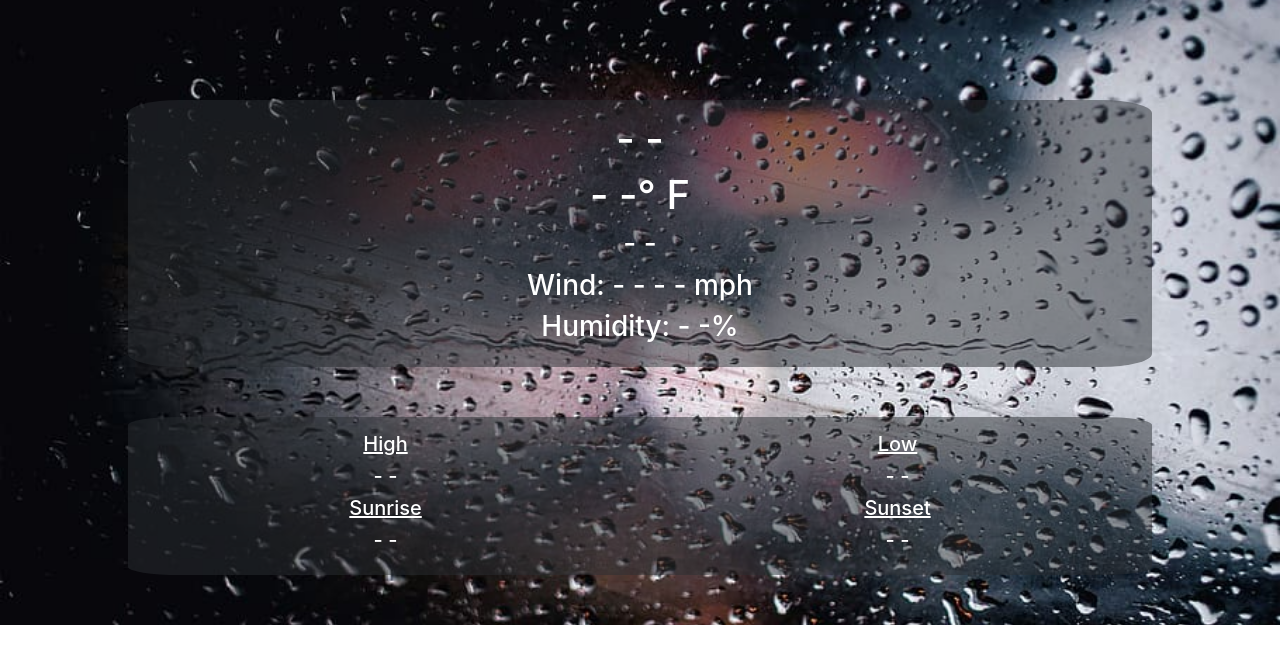
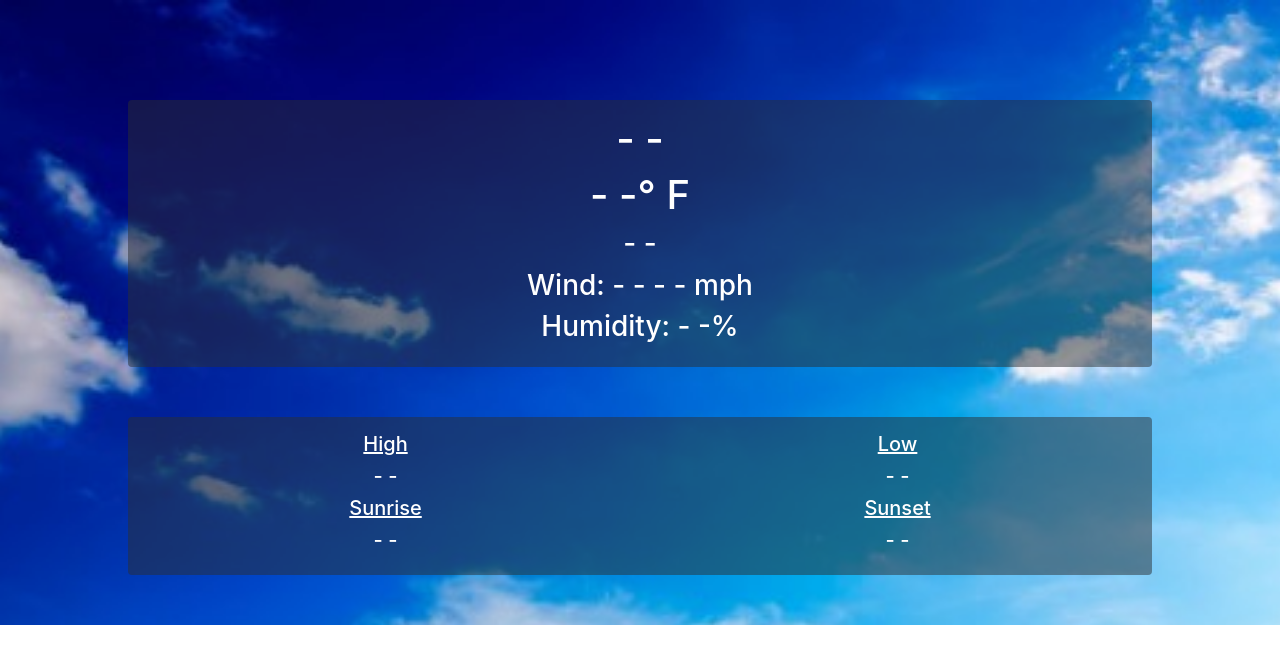
Before and after one commit to JameyMcAuliffe/weather-react, a React (Create React App) app: page / in a window 1280 px wide. Shown: the top 664 px of the page. Built offline with nearby package versions, Linux system fonts and the light colour scheme; no server answers.

Commit message:
background changes depending on current conditions

```diff
--- a/src/App.js
+++ b/src/App.js
@@ -1,20 +1,59 @@
-import React from 'react';
+import React, { useState, useEffect } from 'react';
 
 import Dashboard from './Components/Dashboard/Dashboard';
 import ClearNight from './images/clear_night_2.jpg';
 import ClearDay from './images/clear_2.jpg';
 import CloudyDay from './images/cloudy.jpeg';
+import CloudyNight from './images/cloudy_night.jpg';
 import Storm from './images/storm.jpeg';
 import RainyDay from './images/rainy_day.jpg';
 import RainyNight from './images/rainy_night.jpg';
+import Snow from './images/snow.jpg';
 
 import './App.css';
 
 
-function App() {
+const App = () => {
+
+	const [condition, setCondition] = useState();
+	const [dayTime, setDayTime] = useState(true);
+	const [conditionBackground, setConditionBackground] = useState(ClearDay);
+
+	let getCondition = ({id, day}) => {
+		setCondition(id);
+		setDayTime(day);
+	}
+
+	let getIdFirstDigit = (id) => {
+		return parseInt(id / 100);
+	}
+
+	useEffect(() => {
+		if (getIdFirstDigit(condition) === 2) {
+			setConditionBackground(Storm);
+		} else if (dayTime === true && (getIdFirstDigit(condition) === 3 || getIdFirstDigit(condition)) === 5) {
+			setConditionBackground(RainyDay);
+		} else if (dayTime === false && (getIdFirstDigit(condition) === 3 || getIdFirstDigit(condition)) === 5) {
+			setConditionBackground(RainyNight);
+		}
+			else if (getIdFirstDigit(condition) === 6) {
+			setConditionBackground(Snow);
+		} else if (dayTime === true && getIdFirstDigit(condition) === 8 && condition !== 800) {
+			setConditionBackground(CloudyDay);
+		} else if (dayTime === false && getIdFirstDigit(condition) === 8 && condition !== 800) {
+			setConditionBackground(CloudyNight);
+		} else if (dayTime === false) {
+			setConditionBackground(ClearNight);
+		}
+			else {
+			setConditionBackground(ClearDay);
+		}
+	}, [condition, dayTime])
+
+	//console.log('cond: ', condition);
 
 	const background = {
-		backgroundImage: `url(${RainyNight})`,
+		backgroundImage: `url(${conditionBackground})`,
 		paddingTop: '50px',
 		paddingBottom: '50px',
 		backgroundRepeat: 'no-repeat',
@@ -25,7 +64,7 @@ function App() {
 
   return (
     <div className="App" style={background}>
-      <Dashboard />
+      <Dashboard getCondition={getCondition}/>
     </div>
   );
 }
--- a/src/Components/Dashboard/Dashboard.js
+++ b/src/Components/Dashboard/Dashboard.js
@@ -2,14 +2,14 @@ import React from 'react';
 
 import DashboardItem from './DashboardItem/DashboardItem';
 
-const Dashboard = () => {
+const Dashboard = ({getCondition}) => {
 
 	//const [cookiesArray, setCookiesArray] = useState([]);
 	const zip = '28701';
 
 	return (
 		<div>
-			<DashboardItem zip={zip}/>
+			<DashboardItem zip={zip} getCondition={getCondition}/>
 		</div>
 	);
 }
--- a/src/Components/Dashboard/DashboardItem/DashboardItem.css
+++ b/src/Components/Dashboard/DashboardItem/DashboardItem.css
@@ -5,5 +5,4 @@
 	padding-bottom: 15px;
 	padding-top: 15px;
 	width: 80%;
-	border-radius: 5%;
 }
--- a/src/Components/Dashboard/DashboardItem/DashboardItem.js
+++ b/src/Components/Dashboard/DashboardItem/DashboardItem.js
@@ -4,7 +4,7 @@ import axios from 'axios';
 import Radar from '../../Radar/Radar';
 import './DashboardItem.css';
 
-const DashBoardItem = ({zip}) => {
+const DashBoardItem = ({zip, getCondition}) => {
 
 	const defaultWeatherObj = {
 		description: '- -',
@@ -74,7 +74,8 @@ const DashBoardItem = ({zip}) => {
 				let sunset = convertUnixToTime(data.sys.sunset);
 
 				setWeatherObj({
-					description: data.weather[0].main,
+					description: data.weather[0].description,
+					id: data.weather[0].id,
 					temperature: {
 						current: currentTemp,
 						high: highTemp,
@@ -106,20 +107,29 @@ const DashBoardItem = ({zip}) => {
 			// eslint-disable-next-line
 	}, [])
 
-	//console.log(weatherObj);
+	useEffect(() => {
+		if(dataFetched) {
+			getCondition({
+				id: weatherObj.id,
+				day: weatherObj.time.day
+			});
+		}
+	}, [weatherObj.id, weatherObj.time.day, dataFetched, getCondition]);
+
+	// console.log(weatherObj);
 
 	const {location, temperature, description, wind, humidity, time} = weatherObj;
 
 	return (
 		<div>
-			<div className="details-div">
+			<div className="details-div rounded">
 				<h1 className="text-white">{location}</h1>
 				<h1 className="text-white">{temperature.current}° F</h1>
-				<h3 className="text-white">{description}</h3>
+				<h3 className="text-white text-capitalize">{description}</h3>
 				<h3 className="text-white">Wind: {wind.direction} {wind.speed}mph</h3>
 				<h3 className="text-white">Humidity: {humidity}%</h3>
 			</div>
-			<div className="details-div row justify-content-around">
+			<div className="details-div row justify-content-around rounded">
 				<div>
 					<h5 className="text-white"><u>High</u></h5>
 					<h5 className="text-white">{temperature.high}</h5>
--- a/src/Components/Radar/Radar.js
+++ b/src/Components/Radar/Radar.js
@@ -19,7 +19,7 @@ class Radar extends Component {
     let map = new mapboxgl.Map({
       container: this.container,
       style: `mapbox://styles/mapbox/navigation-guidance-${mapMode}-v4`,
-	    zoom: 7,
+	    zoom: 6,
 	    center: [lon, lat],
 	    scrollZoom: false,
 	    touchZoomRotate: false
```
Also changed, not shown: src/images/cloudy_night.jpg (added), src/images/snow.jpg (added).
